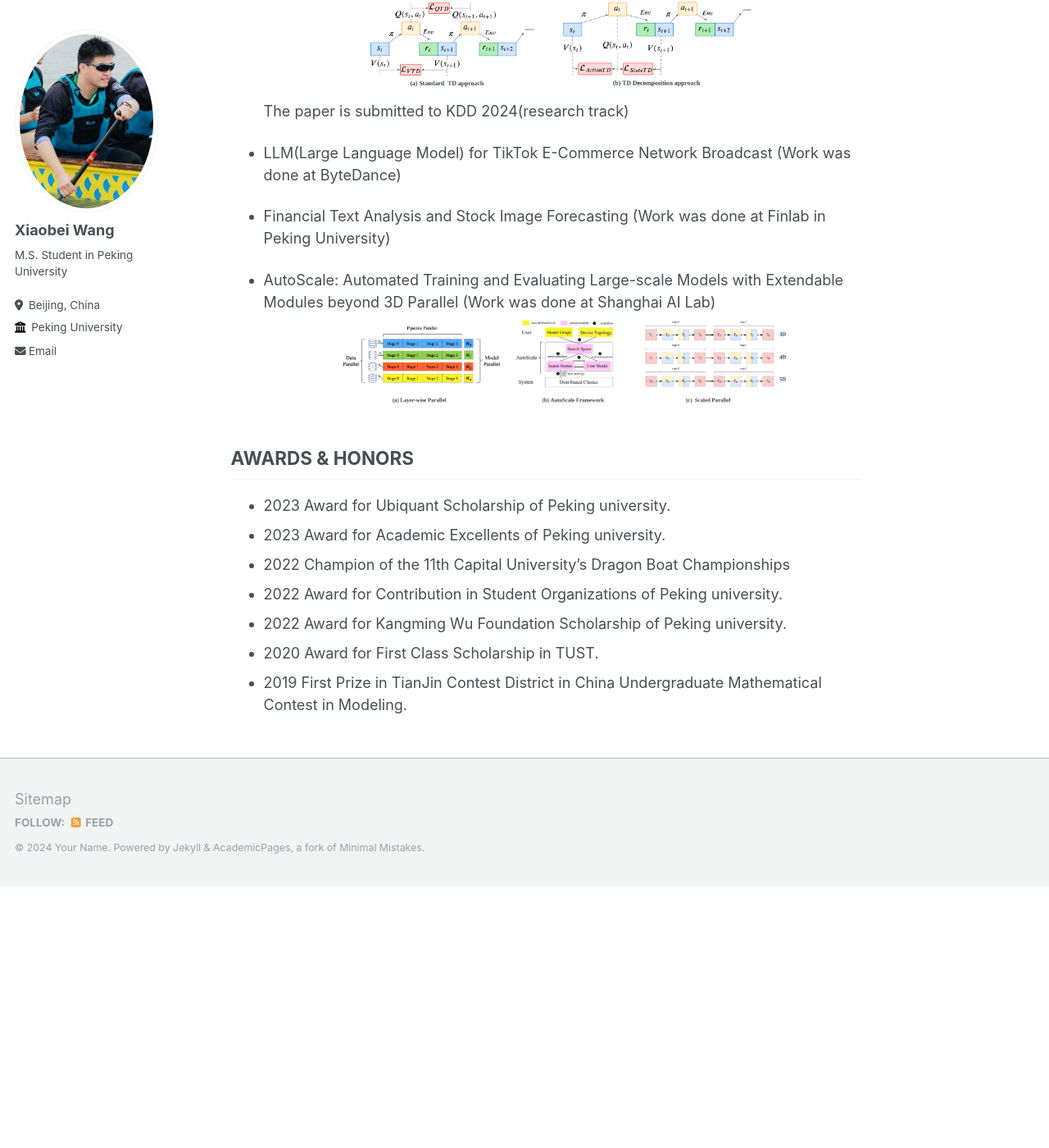
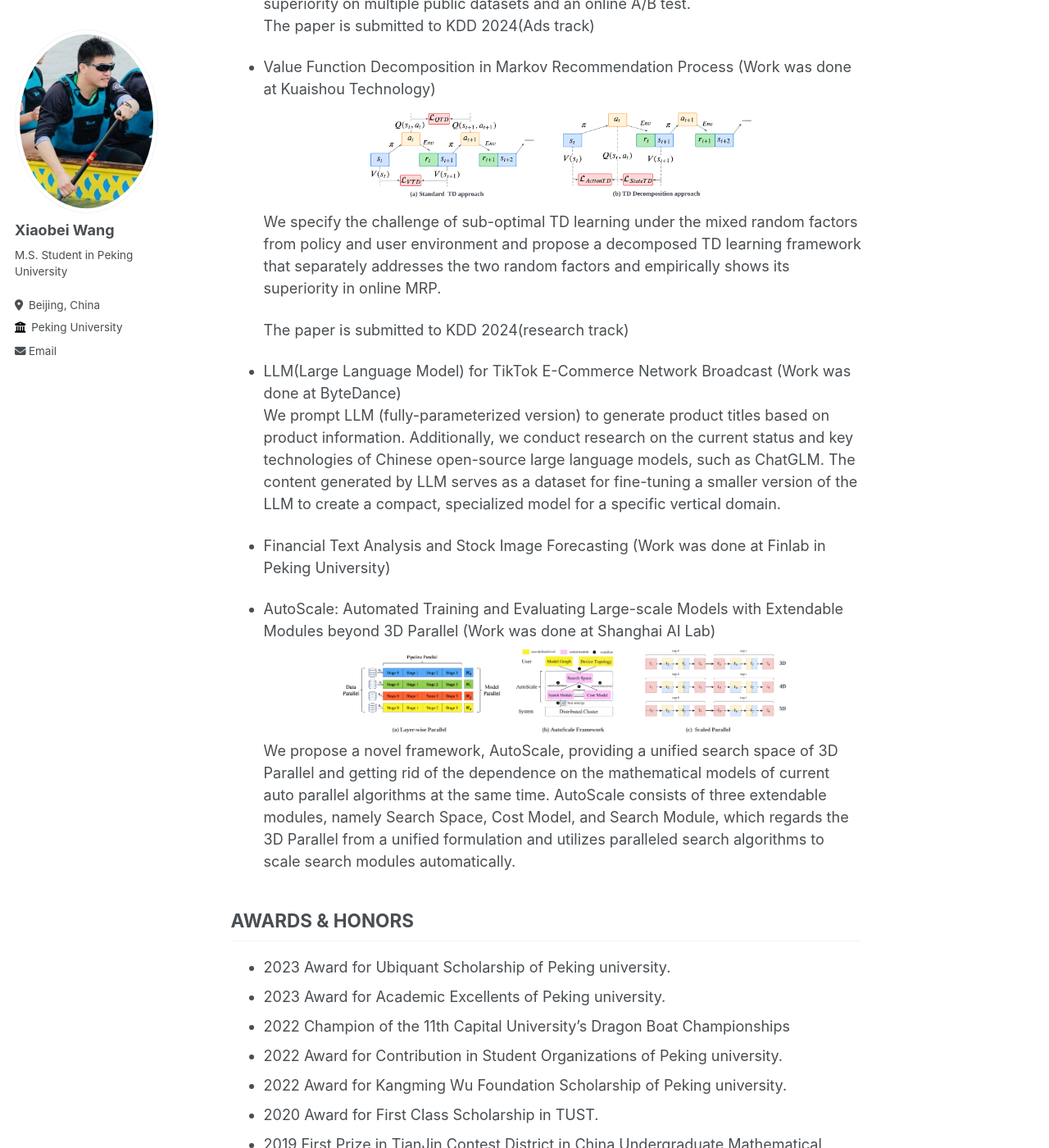
Before and after one commit to wangxiaobei822/wangxiaobei822.github.io, a Jekyll site: the page built from _pages/about.md, in a window 1280 px wide and 1400 px high, scrolled down 1612 px. Shown: the whole window at 82% size. Built offline with Jekyll 4.4.1, drawn with Linux system fonts in a browser that asks for light colours; before the commit the page ends 2692 px from its top, so only the background shows below that; some of the changed text lies outside the part shown.

Commit message:
Update about.md

```diff
--- a/_pages/about.md
+++ b/_pages/about.md
@@ -53,6 +53,7 @@ Projects
 ======
 - [Future Impact Decomposition in Request-level Recommendations](https://arxiv.org/abs/2401.16108) (Work was done at Kuaishou Technology)<br>
   ![](../images/item.png)
+  We specify the challenge of inconsistency between users' item-wise view and the recommender system's list-wise view, and formulate a more practical request-level MDP formulation with item-wise reward. To solve the advantage mentioned above, we propose an item-decomposed advantage actor-critic framework and verify its superiority on multiple public datasets and an online A/B test.<br>
   The paper is submitted to KDD 2024(Ads track)
 
 
@@ -60,12 +61,13 @@ Projects
 
 - Value Function Decomposition in Markov Recommendation Process (Work was done at Kuaishou Technology)<br>
   ![](../images/TD.png)
+  We specify the challenge of sub-optimal TD learning under the mixed random factors from policy and user environment and propose a decomposed TD learning framework that separately addresses the two random factors and empirically shows its superiority in online MRP. <br>
+
   The paper is submitted to KDD 2024(research track)
 
 
 - LLM(Large Language Model) for TikTok E-Commerce Network Broadcast (Work was done at ByteDance)<br>
-
-
+We prompt LLM (fully-parameterized version) to generate product titles based on product information. Additionally, we conduct research on the current status and key technologies of Chinese open-source large language models, such as ChatGLM. The content generated by LLM serves as a dataset for fine-tuning a smaller version of the LLM  to create a compact, specialized model for a specific vertical domain.
 
 - Financial Text Analysis and Stock Image Forecasting (Work was done at Finlab in Peking University)<br>
 
@@ -73,6 +75,7 @@ Projects
 
 - AutoScale: Automated Training and Evaluating Large-scale Models with Extendable Modules beyond 3D Parallel (Work was done at Shanghai AI Lab)<br>
 ![](../images/AutoScale.png)
+ We propose a novel framework, AutoScale, providing a unified search space of 3D Parallel and getting rid of the dependence on the mathematical models of current auto parallel algorithms at the same time. AutoScale consists of three extendable modules, namely Search Space, Cost Model, and Search Module, which regards the 3D Parallel from a unified formulation and utilizes paralleled search algorithms to scale search modules automatically.
 
 
 
```
